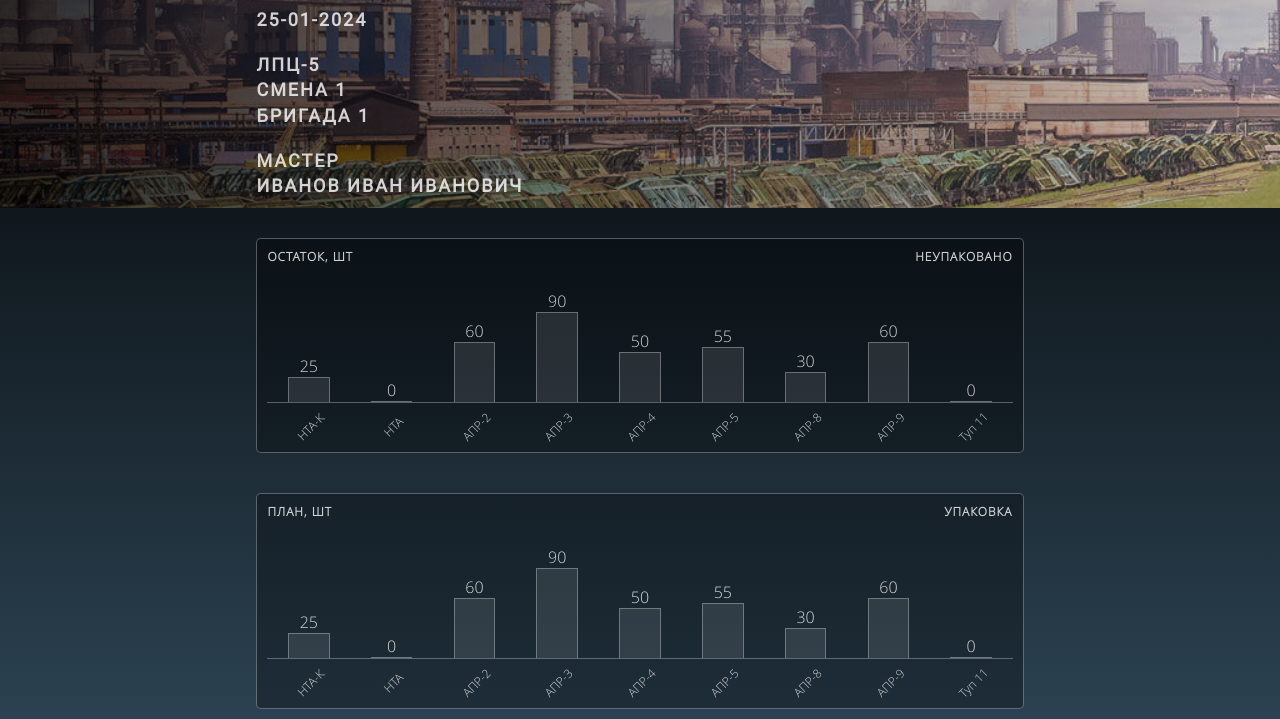
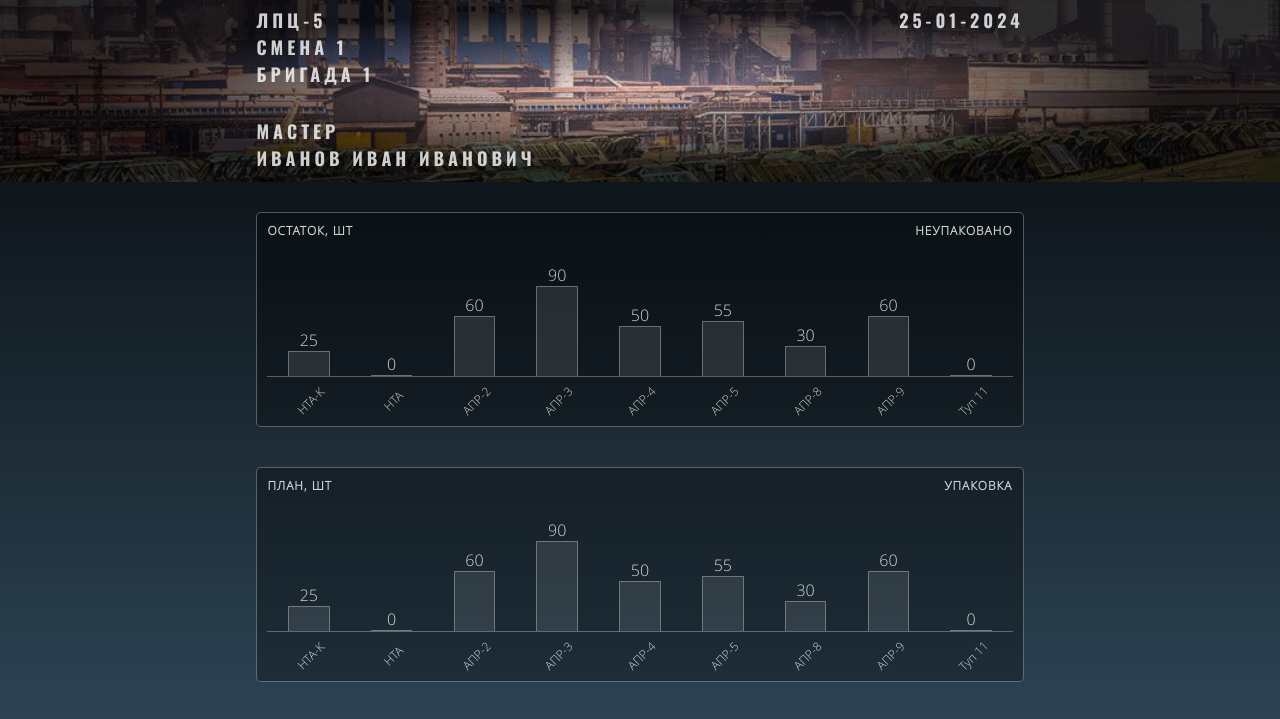
Before and after one commit to KonstantinSimusev/example, a plain HTML site: page index.html in a window 1280 px wide. Shown: the part 72-791 px from the top of the page. Drawn offline with Linux system fonts and the light colour scheme.

Commit message:
bugfix_018: style.css

```diff
--- a/fonts/fonts.css
+++ b/fonts/fonts.css
@@ -42,3 +42,12 @@
   font-weight: 300;
   font-display: swap;
 }
+
+@font-face {
+  font-family: 'Oswald-Bold';
+  src:
+    local('Oswald-Bold'),
+    url(./oswald/Oswald-Bold.ttf) format('woff');
+  font-weight: 700;
+  font-display: swap;
+}
--- a/index.html
+++ b/index.html
@@ -43,14 +43,16 @@
     </header>
     <main class="main">
       <section class="cover">
-        <h2 class="cover__date">
-          <span class="cover__text date">25-01-2024</span>
-        </h2>
-        <h2 class="cover__shifty">
-          <span class="cover__text shifty">ЛПЦ-5</span>
-          <span class="cover__text shifty">Смена 1</span>
-          <span class="cover__text shifty">Бригада 1</span>
-        </h2>
+        <div class="cover__wrapper">
+          <h2 class="cover__shifty">
+            <span class="cover__text shifty">ЛПЦ-5</span>
+            <span class="cover__text shifty">Смена 1</span>
+            <span class="cover__text shifty">Бригада 1</span>
+          </h2>
+          <h2 class="cover__date">
+            <span class="cover__text date">25-01-2024</span>
+          </h2>
+        </div>
         <h2 class="cover__master">
           <span class="cover__text master">Мастер</span>
           <span class="cover__text master">Иванов Иван Иванович</span>
--- a/styles.css/style.css
+++ b/styles.css/style.css
@@ -51,7 +51,7 @@
   position: relative;
   right: clamp(0.625rem, -5.757rem + 27.23vw, 18.75rem);
   display: grid;
-  gap: 20px;
+  gap: 30px;
   padding-inline: clamp(0.625rem, -5.757rem + 27.23vw, 18.75rem);
   padding-block: 10px;
   background-image: url(../images/overlay.jpg);
@@ -66,17 +66,23 @@
   position: absolute;
   inset: 0;
   display: block;
-  background-image: linear-gradient(to right, rgb(0 0 0 / .8), rgba(115 115 115 / .3));
+  /* background-image: linear-gradient(to right, rgb(0 0 0 / .8), rgba(115 115 115 / .3)); */
+  background-image: radial-gradient(rgb(255 255 255 / .2), rgb(0 0 0 / .8) 60%);
+}
+
+.cover__wrapper {
+  display: flex;
+  justify-content: space-between;
 }
 
 .cover__text {
   position: relative;
   z-index: 1;
   display: block;
-  font-family: var(--accent-font);
+  font-family: var(--cover-font);
   font-size: 18px;
-  line-height: 1.4;
-  letter-spacing: 2px;
+  line-height: 1.5;
+  letter-spacing: 4px;
   text-transform: uppercase;
 }
 
@@ -89,24 +95,24 @@
   position: relative;
   display: grid;
   gap: 10px;
-  padding-block-start: 10px;
-  padding-inline: 10px;
-  padding-block-end: 15px;
   border: 1px solid rgb(255 255 255 / .3);
   border-radius: 5px;
+  padding-inline: 10px;
+  padding-block-start: 10px;
+  padding-block-end: 15px;
+  font-family: var(--chart-font);
   background-color: rgb(0 0 0 / .3);
-  font-family: var(--chart-font);
 }
 
 .chart__title {
   display: flex;
   justify-content: space-between;
   padding-block-end: 5px;
+  font-family: var(--title-font);
   font-size: 18px;
   font-size: 12px;
   line-height: 1.35;
   letter-spacing: 1px;
-  font-family: var(--title-font);
   text-transform: uppercase;
 
 }
@@ -124,8 +130,8 @@
 .chart__columns-list-item {
   padding-inline: 25%;
   padding-block-start: 10px;
+  font-size: 16px;
   text-align: center;
-  font-size: 16px;
 }
 
 .chart__column {
--- a/styles.css/variables.css
+++ b/styles.css/variables.css
@@ -15,6 +15,7 @@
   --bold-font: 'Roboto-Bold', sans-serif;
 
   --chart-font: 'OpenSans-Light', sans-serif;
+  --cover-font: 'Oswald-Bold', sans-serif;
 
   --main-font-weight: 400;
   --accent-font-weight: 700;
```
Also changed, not shown: fonts/oswald/Oswald-Bold.ttf (added), fonts/oswald/Oswald-Light.ttf (added), fonts/oswald/Oswald-Regular.ttf (added).
